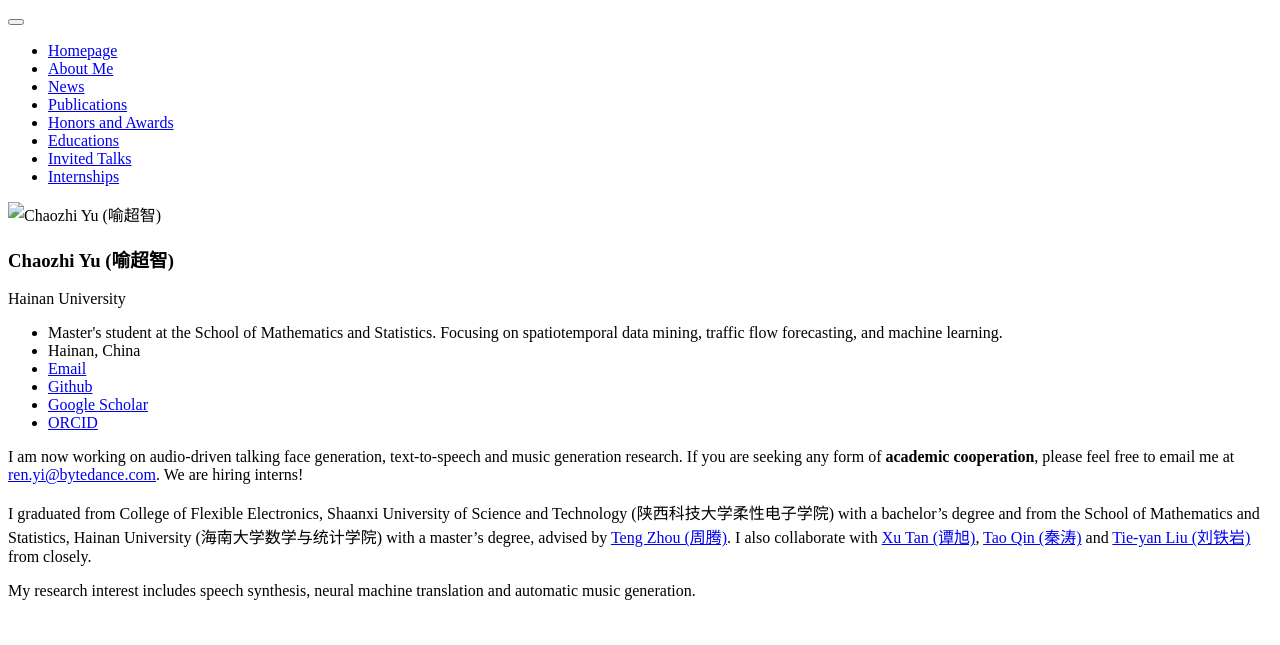
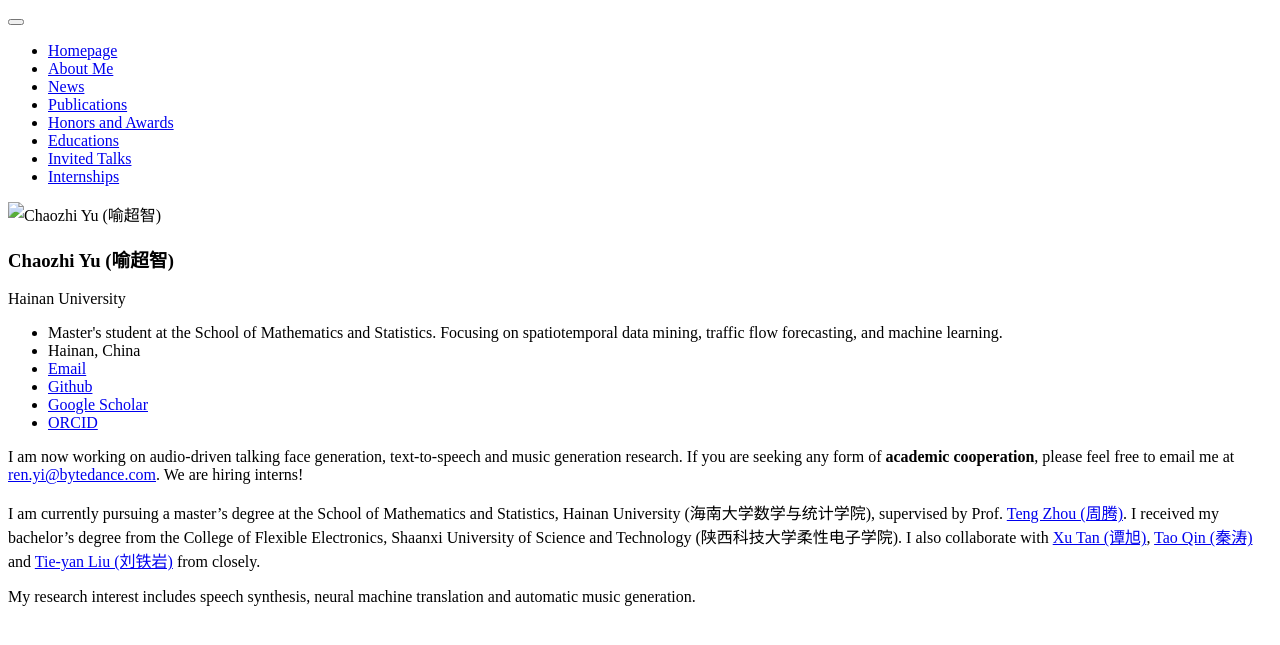
Before and after one commit to yuchaozhi/yuchaozhi.github.io, a Jekyll site: the page built from _pages/includes/intro.md, in a window 1280 px wide. Shown: the top 645 px of the page. Built offline with Jekyll 4.4.1, drawn with Linux system fonts in a browser that asks for light colours; our own code applies the rules of GitHub Pages for plain Markdown files.

Commit message:
update inro

```diff
--- a/_pages/includes/intro.md
+++ b/_pages/includes/intro.md
@@ -1,5 +1,5 @@
 I am now working on audio-driven talking face generation, text-to-speech and music generation research. If you are seeking any form of **academic cooperation**, please feel free to email me at [ren.yi@bytedance.com](mailto:ren.yi@bytedance.com). We are hiring interns!
 
-I graduated from College of Flexible Electronics, Shaanxi University of Science and Technology (陕西科技大学柔性电子学院) with a bachelor's degree and from the School of Mathematics and Statistics, Hainan University (海南大学数学与统计学院) with a master's degree, advised by [Teng Zhou (周腾)](https://scs.hainanu.edu.cn/info/1052/3112.htm). I also collaborate with [Xu Tan (谭旭)](https://www.microsoft.com/en-us/research/people/xuta/), [Tao Qin (秦涛)](https://www.microsoft.com/en-us/research/people/taoqin/) and [Tie-yan Liu (刘铁岩)](https://www.microsoft.com/en-us/research/people/tyliu/) from closely.
+I am currently pursuing a master's degree at the School of Mathematics and Statistics, Hainan University (海南大学数学与统计学院), supervised by Prof. [Teng Zhou (周腾)](https://scs.hainanu.edu.cn/info/1052/3112.htm). I received my bachelor's degree from the College of Flexible Electronics, Shaanxi University of Science and Technology (陕西科技大学柔性电子学院). I also collaborate with [Xu Tan (谭旭)](https://www.microsoft.com/en-us/research/people/xuta/), [Tao Qin (秦涛)](https://www.microsoft.com/en-us/research/people/taoqin/) and [Tie-yan Liu (刘铁岩)](https://www.microsoft.com/en-us/research/people/tyliu/) from closely.
 
 My research interest includes speech synthesis, neural machine translation and automatic music generation.
```
